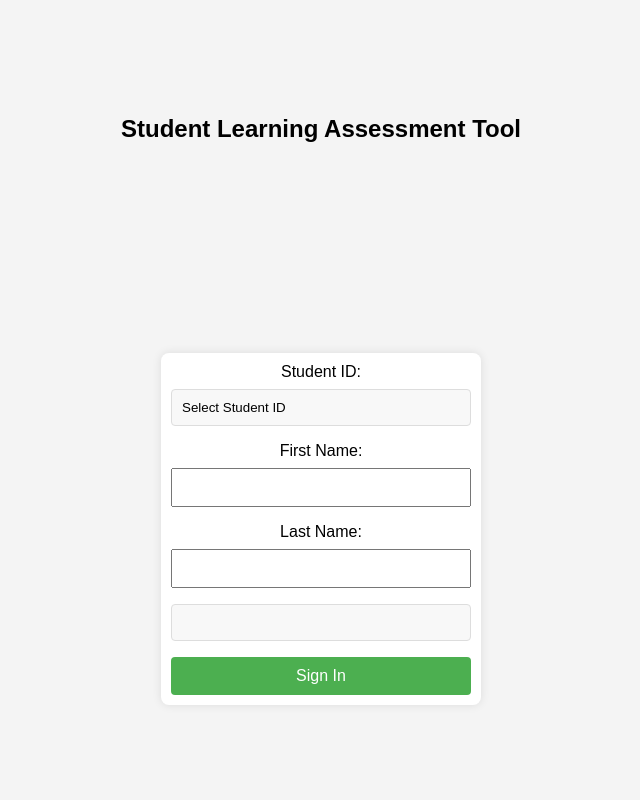
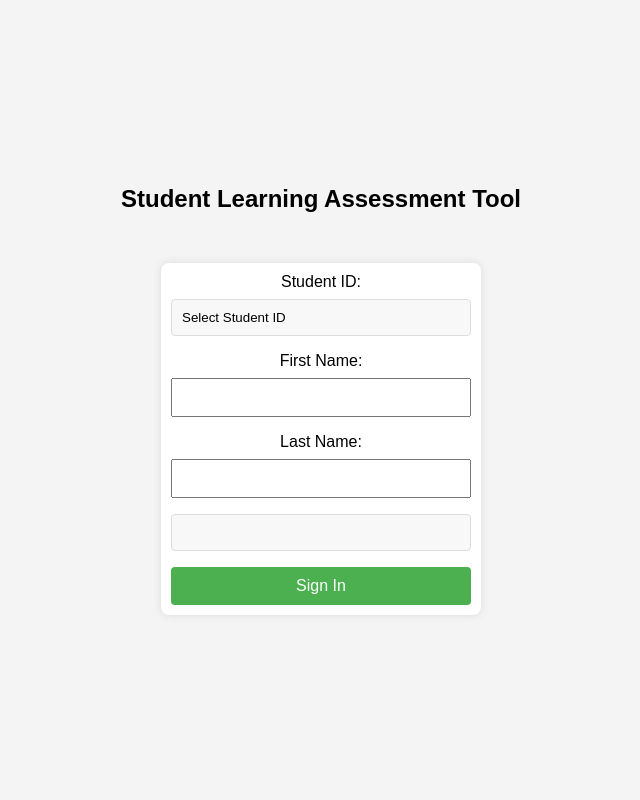
Before and after one commit to bhengen/learning_style, a PHP site: page / in a window 1280 px wide. Shown: the whole page, without its empty margins (319-959 px from the left). Run offline with PHP 8.4, Linux system fonts and the light colour scheme; data that the repository does not hold is empty.

Commit message:
cleaned up a lot of the css styling

```diff
--- a/css/login.css
+++ b/css/login.css
@@ -2,15 +2,16 @@ body {
     font-family: Arial, sans-serif;
     background-color: #F4F4F4;
     margin: 0;
-    display: grid;
-    place-items: center;
+    display: flex;
+    flex-direction: column;
+    align-items: center;
+    justify-content: center;
     height: 100vh;
 }
 
-h1 {
-    text-align: center;
-    color: #333;
-    margin-bottom: 10px; /* Adjust the margin to your preference */
+h2 {
+    margin-top: 0;
+    margin-bottom: 50px;
 }
 
 form {
--- a/css/results.css
+++ b/css/results.css
@@ -58,3 +58,7 @@ h2 {
     font-weight: bold;
     height: 30px;
 }
+
+.label-cell {
+    background-color: lightsteelblue;
+}
--- a/index.php
+++ b/index.php
@@ -22,7 +22,7 @@ if (!$result) {
     <meta charset="UTF-8">
     <meta name="viewport" content="width=device-width, initial-scale=1.0">
     <link rel="stylesheet" href="css/login.css">
-    <script src="https://code.jquery.com/jquery-3.6.4.min.js"></script>
+
     <title>Sign In</title>
 
 </head>
@@ -60,6 +60,7 @@ if (!$result) {
         // Close the database connection
         mysqli_close($conn);
     ?>
+        <script src="https://code.jquery.com/jquery-3.6.4.min.js"></script>
     <script>
         // Attach a handler to the onpageshow event
         window.addEventListener('pageshow', function (event) {
--- a/process.php
+++ b/process.php
@@ -57,8 +57,6 @@
             } else {
                 echo "No result for label: " . $val;
             }
-
-
 
         } else {
             echo "Error reading table: " . mysqli_error($conn);
```
Lines whose indentation alone changed are shown as unchanged.
